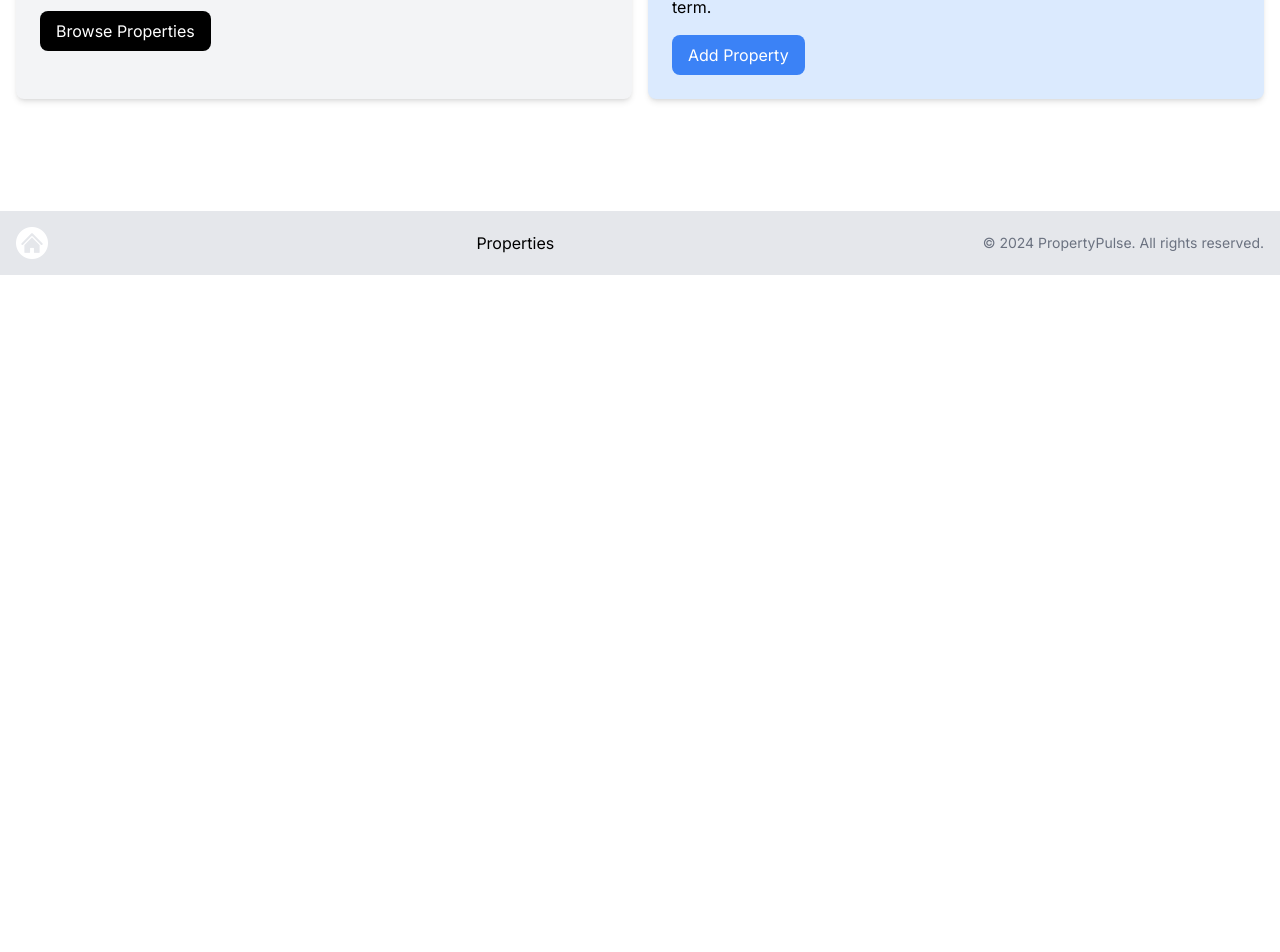
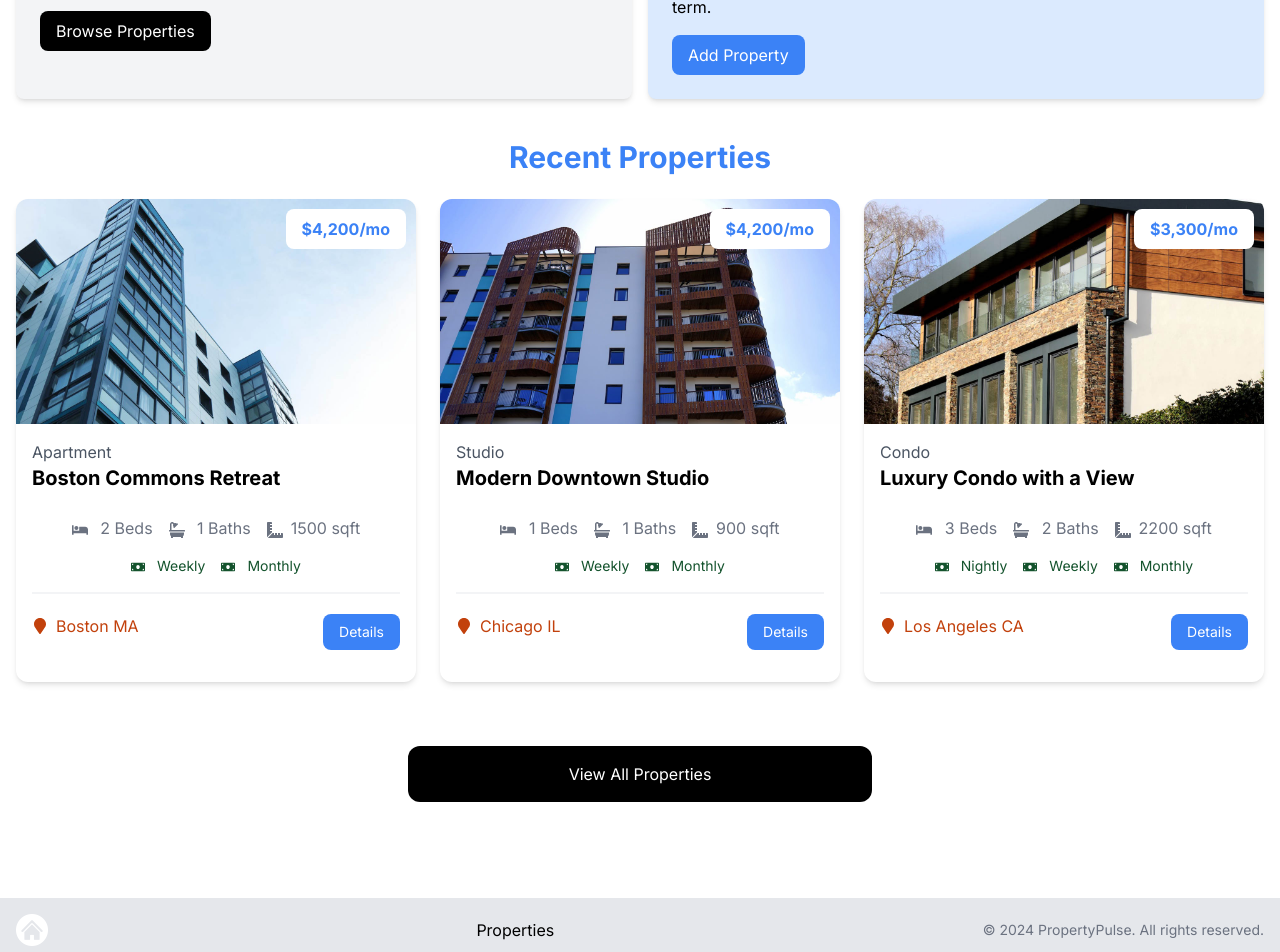
Before and after one commit to bot2x/property-pulse-tm, a Next.js app: page / in a window 1280 px wide. Shown: the part 546-1498 px from the top of the page. Before the commit the page ends 821 px from the top, so only its background shows below. Built offline with nearby package versions, Linux system fonts and the light colour scheme.

Commit message:
adds recent property view on home page

```diff
--- a/app/layout.tsx
+++ b/app/layout.tsx
@@ -3,6 +3,8 @@ import { Inter } from "next/font/google";
 import "./globals.css";
 
 import Navbar from "@/components/navbar";
+import Footer from "@/components/footer";
+
 
 const inter = Inter({ subsets: ["latin"] });
 
@@ -22,6 +24,7 @@ export default function RootLayout({
         <Navbar />
         <main>
           {children}
+          <Footer />
         </main>
       </body>
     </html>
--- a/app/page.tsx
+++ b/app/page.tsx
@@ -1,7 +1,7 @@
 import Image from "next/image";
 import Hero from "@/components/hero";
-import Footer from "@/components/footer";
 import InfoBoxes from "@/components/infoboxes";
+import Homeproperties from "@/components/homeproperties";
 
 
 export default function Home() {
@@ -9,7 +9,7 @@ export default function Home() {
     <div>
       <Hero />
       <InfoBoxes />
-      <Footer />
+      <Homeproperties />
     </div>
   );
 }
--- /dev/null
+++ b/components/homeproperties.jsx
@@ -0,0 +1,42 @@
+import properties from "@/properties.json";
+import PropertyCard from "@/components/propertycard";
+import Link from "next/link";
+
+const Homeproperties = () => {
+    const recentProperties = properties
+        .sort(() => Math.random() - Math.random())
+        .slice(0, 3);
+
+    // console.log({ RP: recentProperties });
+
+    return (
+        <>
+            <section className="px-4 py-6">
+                <div className="container-xl lg:container m-auto">
+                    <h2 className="text-3xl font-bold text-blue-500 mb-6 text-center">
+                        Recent Properties
+                    </h2>
+                    <div className="grid grid-cols-1 md:grid-cols-3 gap-6">
+                        {recentProperties.length === 0 ? (
+                            <div>No properties found.</div>
+                        ) : (
+                            recentProperties.map((property) => (
+                                <PropertyCard key={property._id} propertyInfo={property} />
+                            ))
+                        )}
+                    </div>
+                </div>
+            </section>
+            <section className="m-auto max-w-lg my-10 px-6">
+                <Link
+                    href="/properties"
+                    className="block bg-black text-white text-center py-4 px-6 rounded-xl hover:bg-gray-700"
+                >
+                    View All Properties
+                </Link>
+            </section>
+        </>
+    );
+};
+
+export default Homeproperties;
```
